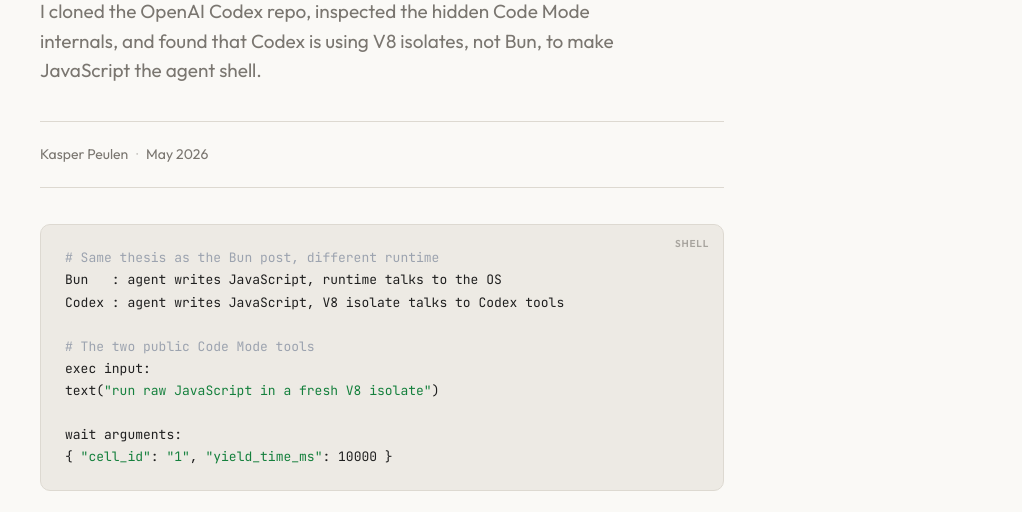
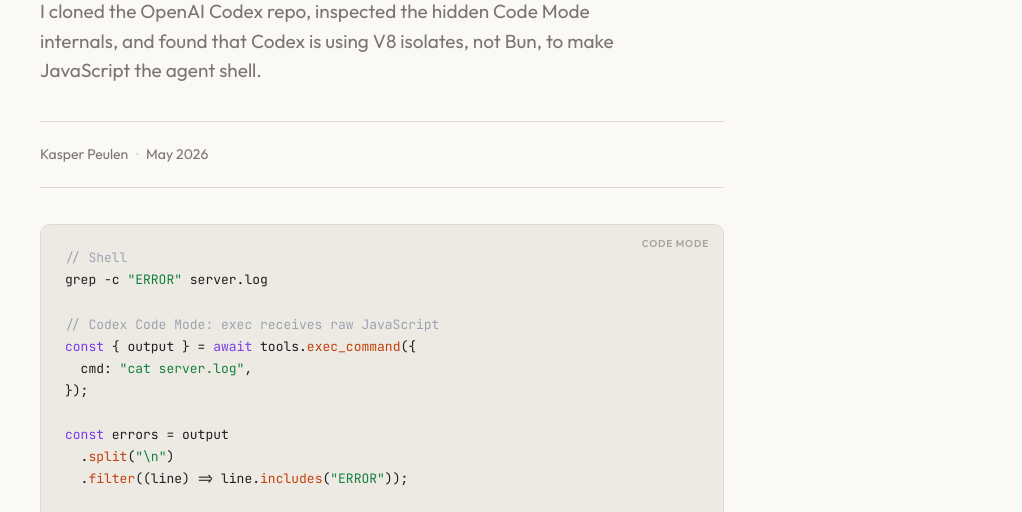
Before and after one commit to kasperpeulen/blog, a plain HTML site: page codex-code-mode-source-dive/index.html in a window 1280 px wide. Shown: the part 277-789 px from the top of the page, without its empty margins (258-1280 px from the left). Drawn offline with Linux system fonts and the light colour scheme.

Commit message:
Improve Codex Code Mode opener

```diff
--- a/codex-code-mode-source-dive/index.html
+++ b/codex-code-mode-source-dive/index.html
@@ -195,16 +195,20 @@
 
 <div class="ct">
 
-<pre data-lang="Shell"><span class="c"># Same thesis as the Bun post, different runtime</span>
-Bun   : agent writes JavaScript, runtime talks to the OS
-Codex : agent writes JavaScript, V8 isolate talks to Codex tools
+<pre data-lang="Code Mode"><span class="c">// Shell</span>
+grep -c <span class="s">"ERROR"</span> server.log
 
-<span class="c"># The two public Code Mode tools</span>
-exec input:
-text(<span class="s">"run raw JavaScript in a fresh V8 isolate"</span>)
+<span class="c">// Codex Code Mode: exec receives raw JavaScript</span>
+<span class="k">const</span> { output } = <span class="k">await</span> tools.<span class="f">exec_command</span>({
+  cmd: <span class="s">"cat server.log"</span>,
+});
 
-wait arguments:
-{ <span class="s">"cell_id"</span>: <span class="s">"1"</span>, <span class="s">"yield_time_ms"</span>: 10000 }</pre>
+<span class="k">const</span> errors = output
+  .<span class="f">split</span>(<span class="s">"\n"</span>)
+  .<span class="f">filter</span>((line) =&gt; line.<span class="f">includes</span>(<span class="s">"ERROR"</span>));
+
+<span class="c">// Only this value goes back to the agent.</span>
+<span class="f">text</span>(String(errors.length));</pre>
 
 <h2><span>The starting point</span>A hidden switch in the harness</h2>
 
```
